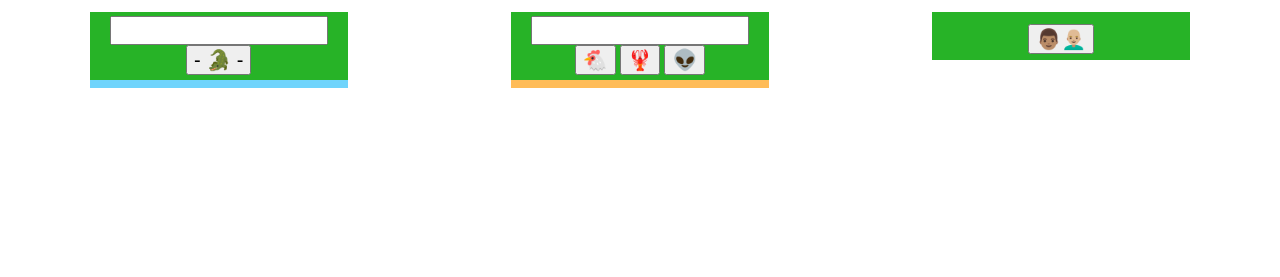
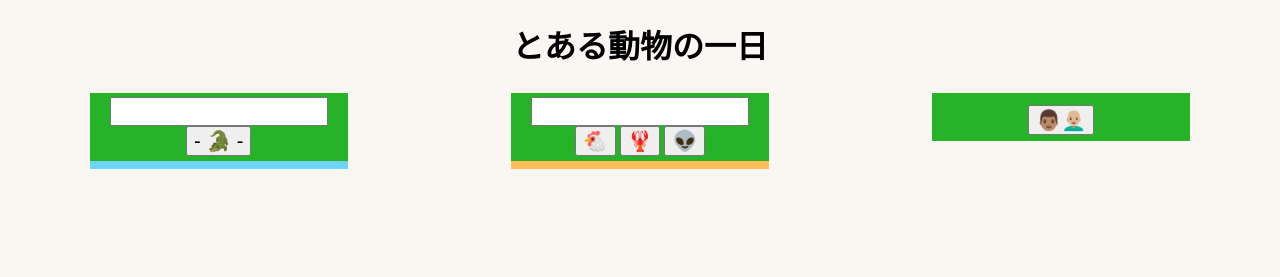
Before and after one commit to TY58295-Uematsu/wanni, a plain HTML site: page index.html in a window 1280 px wide. Drawn offline with Linux system fonts and the light colour scheme.

Commit message:
完成版2

```diff
--- a/gator.css
+++ b/gator.css
@@ -1,3 +1,11 @@
+body{
+  background-color: rgb(250, 246, 241);
+}
+
+h1{
+  text-align: center;
+}
+
 #allSection{
   display: flex;
   justify-content: space-around;
--- a/index.html
+++ b/index.html
@@ -8,6 +8,7 @@
   <title>ワニ放出</title>
 </head>
 <body>
+  <h1 >とある動物の一日</h1>
   <div id="allSection">
     <div id="gatorSection">
       <div class="fieldAndButton">
```
